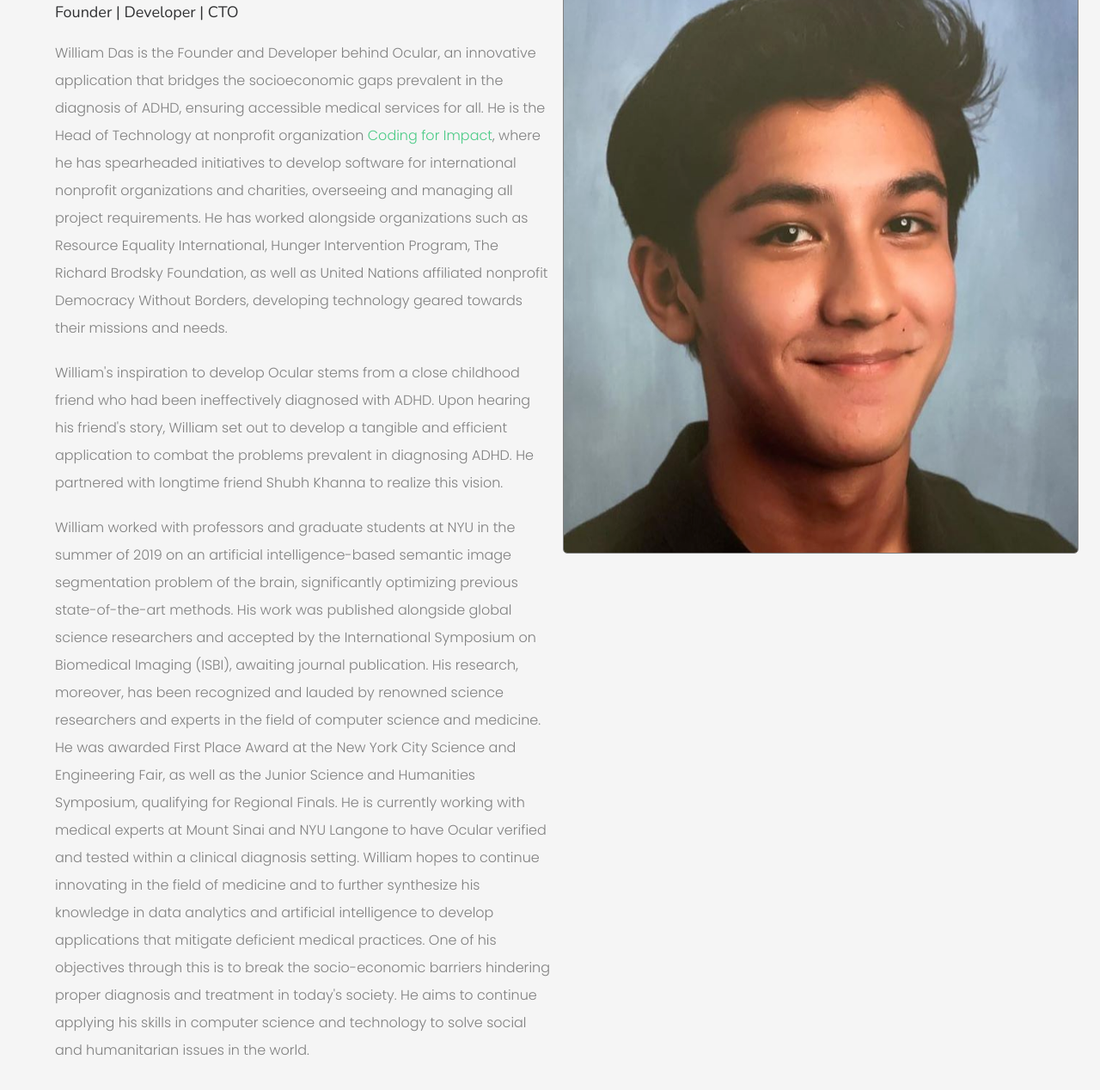
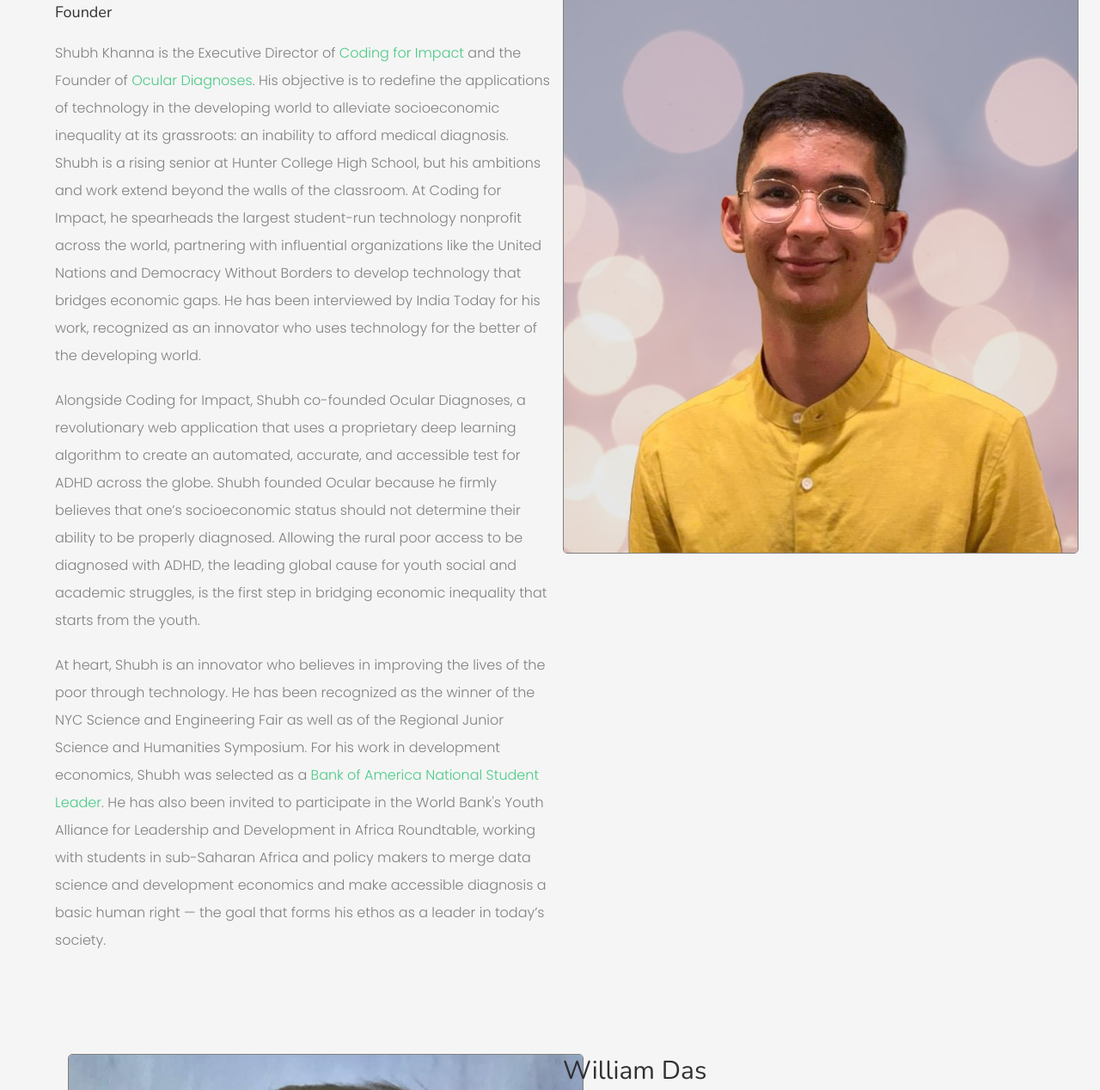
Before and after one commit to wdas03/oculardiagnoses.github.io, a plain HTML site: page team.html in a window 1280 px wide. Shown: the part 668-1936 px from the top of the page at 86% size. Drawn offline with nearby package versions, Linux system fonts and the light colour scheme; files whose address does not match are found by name.

Commit message:
minor changes
changed page title

```diff
--- a/team.html
+++ b/team.html
@@ -115,32 +115,19 @@
 			<div class="container" style="width: 90%;">
 				<div class="row">
 					<div class="col-md-6 animate-box" style="padding: 0;">
-						<h2>William Das</h2>
-						<h4>Founder | Developer | CTO</h4>
+						<h2>Shubh Khanna</h2>
+						<h4>Founder</h4>
 						<p>
-							William Das is the Founder and Developer behind Ocular, an innovative application that
-							bridges the socioeconomic gaps prevalent in the diagnosis of ADHD, ensuring
-							accessible medical services for all. He is the Head of Technology at nonprofit organization <a target="_blank" href="https://codingforimpact.org">Coding for Impact</a>,
-							where he has spearheaded initiatives to develop software for international nonprofit organizations and charities,
-							overseeing and managing all project requirements. He has worked alongside organizations such as Resource Equality International,
-							Hunger Intervention Program, The Richard Brodsky Foundation, as well as United Nations affiliated nonprofit Democracy Without Borders,
-							developing technology geared towards their missions and needs.
+							Shubh Khanna is the Executive Director of <a href="https://codingforimpact.org" target="_blank">Coding for Impact</a> and the Founder of <a target="_blank" href="https://oculardiagnoses.com">Ocular Diagnoses</a>. His objective is to redefine the applications of technology in the developing world to alleviate socioeconomic inequality at its grassroots: an inability to afford medical diagnosis. Shubh is a rising senior at Hunter College High School, but his ambitions and work extend beyond the walls of the classroom. At Coding for Impact, he spearheads the largest student-run technology nonprofit across the world, partnering with influential organizations like the United Nations and Democracy Without Borders to develop technology that bridges economic gaps. He has been interviewed by India Today for his work, recognized as an innovator who uses technology for the better of the developing world.
+
 						</p>
 						<p>
-							William's inspiration to develop Ocular stems from a close childhood friend who had been ineffectively diagnosed with ADHD.
-							Upon hearing his friend's story, William set out to develop a tangible and efficient application to combat the problems
-							prevalent in diagnosing ADHD. He partnered with longtime friend Shubh Khanna to realize this vision.
+							Alongside Coding for Impact, Shubh co-founded Ocular Diagnoses, a revolutionary web application that uses a proprietary deep learning algorithm to create an automated, accurate, and accessible test for ADHD across the globe. Shubh founded Ocular because he firmly believes that one’s socioeconomic status should not determine their ability to be properly diagnosed. Allowing the rural poor access to be diagnosed with ADHD, the leading global cause for youth social and academic struggles, is the first step in bridging economic inequality that starts from the youth.
+
 						</p>
 						<p>
-							William worked with professors and graduate students at NYU in the summer of 2019
-							on an artificial intelligence-based semantic image segmentation problem of the brain, significantly optimizing previous state-of-the-art methods.
-							His work was published alongside global science researchers and accepted by the International Symposium on Biomedical Imaging (ISBI),
-							awaiting journal publication. His research, moreover, has been recognized and lauded by renowned science researchers and experts in the field of computer science and medicine.
-							He was awarded First Place Award at the New York City Science and Engineering Fair, as well as the Junior Science and Humanities Symposium, qualifying
-							for Regional Finals. He is currently working with medical experts at Mount Sinai and NYU Langone to have Ocular verified and tested within a clinical diagnosis setting.
-							William hopes to continue innovating in the field of medicine and to further synthesize his knowledge in data analytics and artificial intelligence to develop
-							applications that mitigate deficient medical practices. One of his objectives through this is to break the socio-economic barriers hindering proper diagnosis
-							and treatment in today's society. He aims to continue applying his skills in computer science and technology to solve social and humanitarian issues in the world.
+							At heart, Shubh is an innovator who believes in improving the lives of the poor through technology. He has been recognized as the winner of the NYC Science and Engineering Fair as well as of the Regional Junior Science and Humanities Symposium. For his work in development economics, Shubh was selected as a <a href="https://about.bankofamerica.com/en-us/what-guides-us/student-leaders.html" target="_blank">Bank of America National Student Leader</a>.  He has also been invited to participate in the World Bank's Youth Alliance for Leadership and Development in Africa Roundtable, working with students in sub-Saharan Africa and policy makers to merge data science and development economics and make accessible diagnosis a basic human right — the goal that forms his ethos as a leader in today’s society.
+
 						</p>
 					</div>
 					<div class="col-md-6 animate-box">
@@ -150,7 +137,7 @@
 							<div class="overlay"></div>
 						</div>
 						-->
-						<img class="img-fluid" src="images/bio/william2.png" />
+						<img class="img-fluid" src="images/bio/shubhkBEST.jpg" />
 					</div>
 				</div>
 
@@ -164,23 +151,18 @@
 							<div class="overlay"></div>
 						</div>
 					-->
-						<img class="img-fluid " src="images/bio/shubhkBEST.jpg" />
+						<img class="img-fluid " src="images/bio/william2.png" />
 					</div>
 
 					<div class="col-md-6 animate-box">
 
-						<h2>Shubh Khanna</h2>
-						<h4>Founder | CEO</h4>
-						<p>
-							Shubh Khanna is the Executive Director of <a href="https://codingforimpact.org" target="_blank">Coding for Impact</a> and the Founder and CEO of <a target="_blank" href="https://oculardiagnoses.com">Ocular Diagnoses</a>. His objective is to redefine the applications of technology in the developing world to alleviate socioeconomic inequality at its grassroots: an inability to afford medical diagnosis. Shubh is a rising senior at Hunter College High School, but his ambitions and work extend beyond the walls of the classroom. At Coding for Impact, he spearheads the largest student-run technology nonprofit across the world, partnering with influential organizations like the United Nations and Democracy Without Borders to develop technology that bridges economic gaps. He has been interviewed by India Today for his work, recognized as an innovator who uses technology for the better of the developing world.
+						<h2>William Das</h2>
+						<h4>Founder</h4>
+						<p>William is a junior at Hunter College High School in NYC. He is the co-founder of nonprofit organization <a target="_blank" href="https://codingforimpact.org">Coding for Impact</a> and developer behind Ocular, a revolutionary web application that bridges the socio-economic gaps pervading ADHD diagnosis, providing increased accuracy, efficiency, and accessibility. As Head of Technology at Coding for Impact, he has spearheaded the software development initiatives to aid nonprofits and charities. He interned at an artificial intelligence-based lab at NYU and worked with professors and graduate students on a fundamental 3D semantic image segmentation problem, optimizing previous methods. His research has been published alongside global science researchers and accepted by the International Symposium on Biomedical Imaging (ISBI), and is awaiting journal publication.
 
 						</p>
 						<p>
-							Alongside Coding for Impact, Shubh co-founded Ocular Diagnoses, a revolutionary web application that uses a proprietary deep learning algorithm to create an automated, accurate, and accessible test for ADHD across the globe. Shubh founded Ocular because he firmly believes that one’s socioeconomic status should not determine their ability to be properly diagnosed. Allowing the rural poor access to be diagnosed with ADHD, the leading global cause for youth social and academic struggles, is the first step in bridging economic inequality that starts from the youth.
-
-						</p>
-						<p>
-							At heart, Shubh is an innovator who believes in improving the lives of the poor through technology. He has been recognized as the winner of the NYC Science and Engineering Fair as well as of the Regional Junior Science and Humanities Symposium. For his work in development economics, Shubh was selected as a National Bank of America Student Leader.  He has also been invited to participate in the World Bank's Youth Alliance for Leadership and Development in Africa Roundtable, working with students in sub-Saharan Africa and policy makers to make accessible diagnosis a basic human right — the goal that forms his ethos as a leader in today’s society.
+							He also developed Ocular, an innovative application that utilizes complex machine learning algorithms to analyze variation in eye movements as a novel mechanism to diagnose ADHD, the most pervasive and prevalent neurobehavioral disorder in the world. The application is patent-pending and awaiting journal publication.
 
 						</p>
 
```
Also changed, not shown: index.html (+5 -6 lines).
